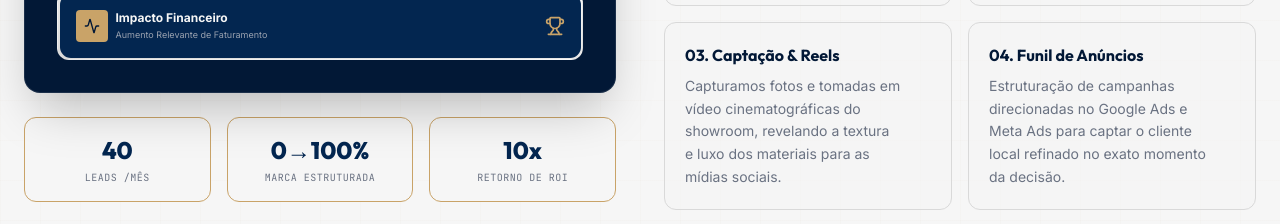
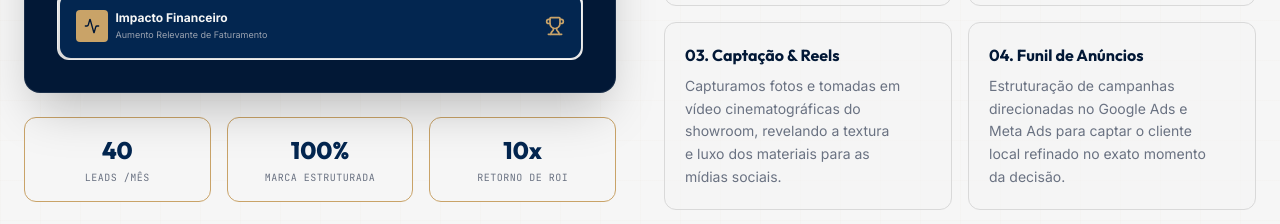
Before and after one commit to loccidigital/Site-LOCCI, a React (Vite) app: page / in a window 1280 px wide. Shown: the part 4220-4444 px from the top of the page. Built offline with nearby package versions, Linux system fonts and the light colour scheme.

Commit message:
Update CaseStudy.tsx

```diff
--- a/src/components/CaseStudy.tsx
+++ b/src/components/CaseStudy.tsx
@@ -93,7 +93,7 @@ export default function CaseStudy() {
                 <span className="text-[10px] text-gray-500 uppercase font-mono tracking-wider block mt-1">Leads /mês</span>
               </div>
               <div className="bg-gold-50 p-4 rounded-xl border border-gold-200 text-center">
-                <span className="block text-2xl font-display font-extrabold text-navy-900">0→100%</span>
+                <span className="block text-2xl font-display font-extrabold text-navy-900">100%</span>
                 <span className="text-[10px] text-gray-500 uppercase font-mono tracking-wider block mt-1">Marca Estruturada</span>
               </div>
               <div className="bg-gold-50 p-4 rounded-xl border border-gold-200 text-center">
```
